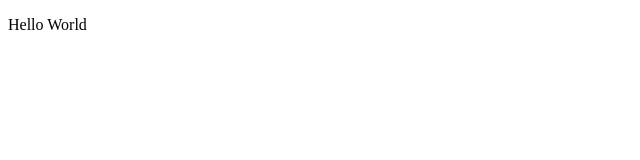
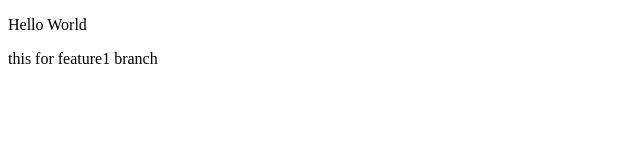
Before and after one commit to moh-sahil1/Example-repo, a plain HTML site: page index.html in a window 1280 px wide. Shown: the whole page, without its empty margins (0-640 px from the left). Drawn offline with Linux system fonts and the light colour scheme.

Commit message:
new branch

```diff
--- a/index.html
+++ b/index.html
@@ -7,5 +7,6 @@
 </head>
 <body>
     <p>Hello World</p>
+    <p>this for feature1 branch</p>
 </body>
 </html>
```
